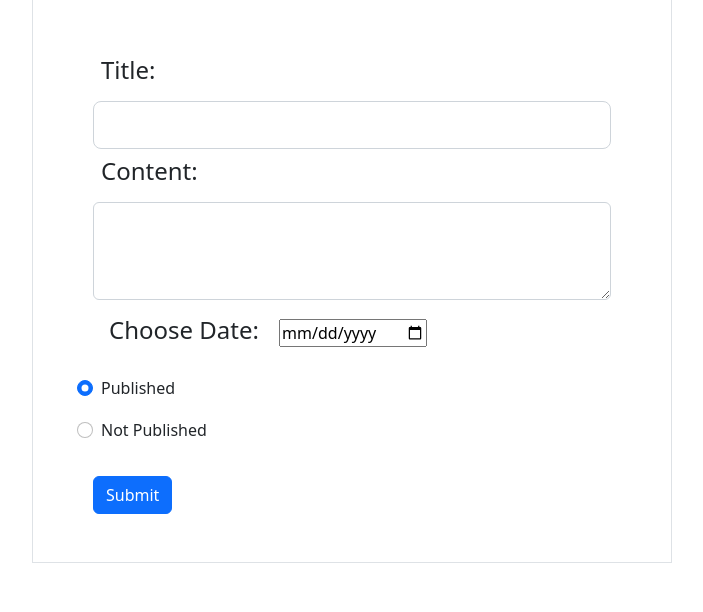
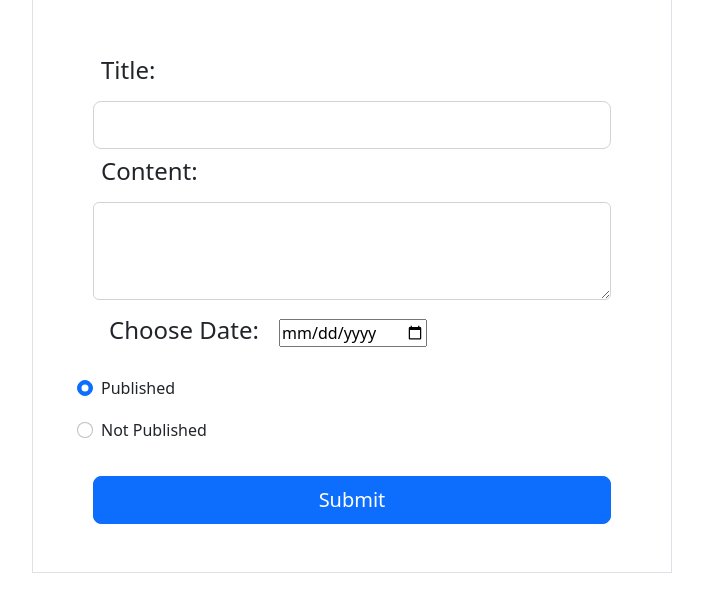
Before and after one commit to T-Python-OCT9/LAB_DJANGO_ORM_1, a Django app: page / in a window 1280 px wide. Shown: the part 122-734 px from the top of the page, without its empty margins (288-991 px from the left). Run offline with Django 4.2, Linux system fonts and the light colour scheme.

Commit message:
style the button

```diff
--- a/blogWebsite/blog/templates/blog/index.html
+++ b/blogWebsite/blog/templates/blog/index.html
@@ -51,8 +51,8 @@
 
           <br>
 
-          <div class="col-12">
-            <button type="submit" class="btn btn-primary text-white">Submit</button>
+          <div class="col-12 d-grid gap-2">
+            <button type="submit" class="btn btn-lg btn-primary text-white">Submit</button>
           </div>
       </form>
 
```
